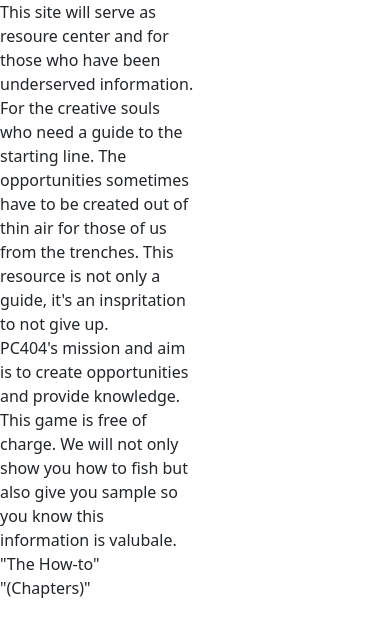
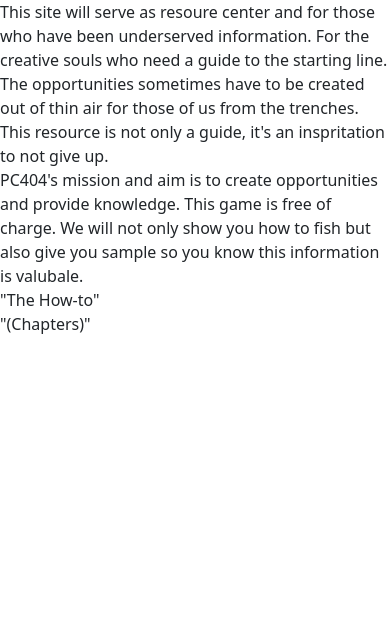
Before and after one commit to moeRashid/projectCapstone, a plain HTML site: page index.html in a window 390 px wide. Drawn offline with nearby package versions, Linux system fonts and the light colour scheme.

Commit message:
Update index.html

```diff
--- a/index.html
+++ b/index.html
@@ -11,7 +11,7 @@
     <body class="home" style="isolation: isolate;">
         <header class="topRow">
             <div class="topRow">
-                <div class="col-6">
+                <div class="col-md-6">
                     <div class="bio">
                         This site will serve as resoure center and for those who have been underserved information. For the creative souls who need a guide to the starting line. The opportunities sometimes have to be created out of thin air for those of us from the trenches. This resource is not only a guide, it's an inspritation to not give up.
                         <br>
@@ -20,7 +20,7 @@
                     <div class="pc404-wrapper"></div>
                 </div>
                 <!-- End of bio col -->
-                <div class="col-6>
+                <div class="col-md-6>
                     <div class="intro-toc">
                         "The How-to"
                         <br>
@@ -34,6 +34,5 @@
             </div>
             <!-- End of topRow  -->
         </header>
-        <!-- End of topRow header-->
     </body>
 </html>
```
